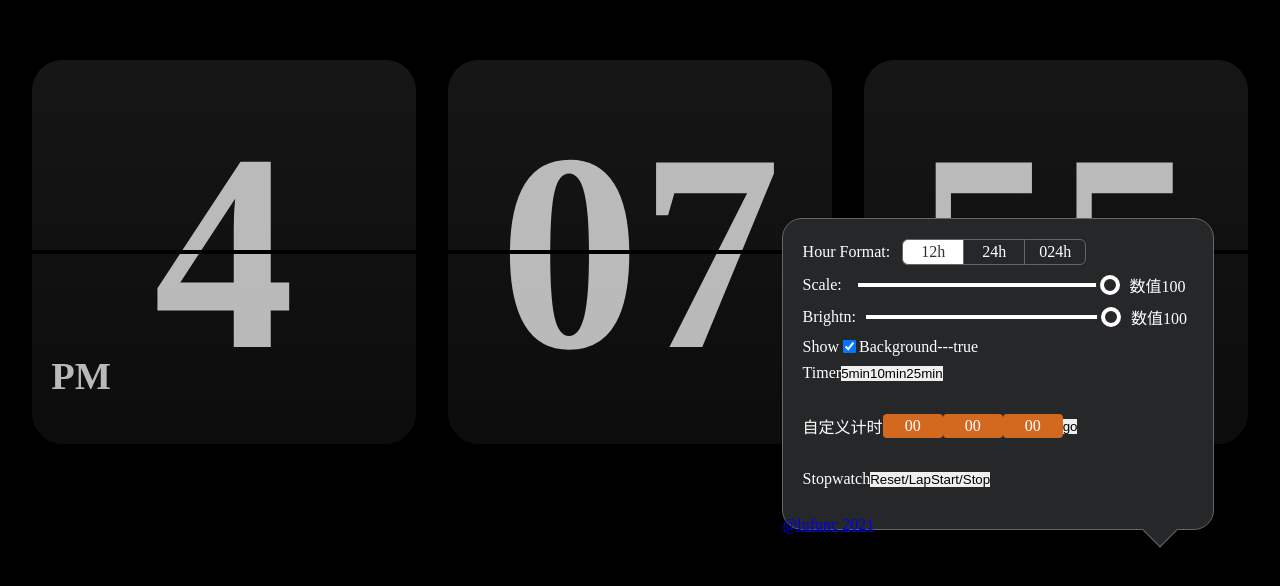
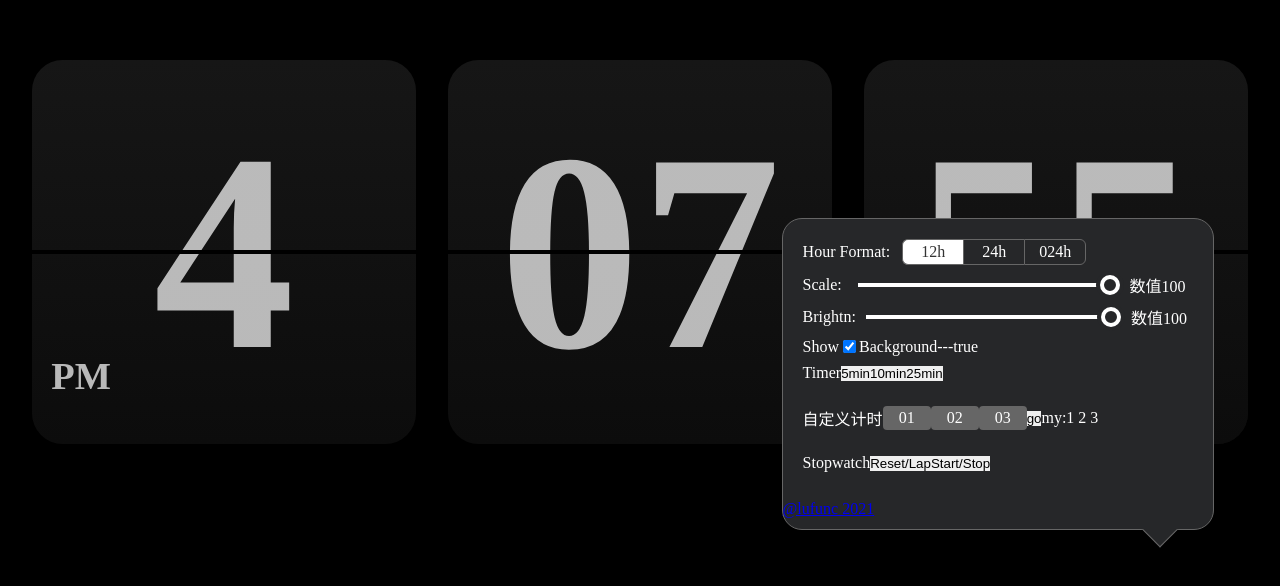
Before and after one commit to lufunc/clock, a Vue app: page / in a window 1280 px wide. Shown: the part 148-734 px from the top of the page. Built offline with nearby package versions, Linux system fonts and the light colour scheme.

Commit message:
feat:finish timePicker

```diff
--- a/src/App.vue
+++ b/src/App.vue
@@ -38,12 +38,13 @@
             <button>10min</button>
             <button>25min</button>
           </li>
-          <li style="height: 72px;">
+          <li style="height: 56px;">
             <span>自定义计时</span>
-            <timePicker></timePicker>
-            <timePicker></timePicker>
-            <timePicker></timePicker>
+            <timePicker :numRange="24" v-model="my_h"></timePicker>
+            <timePicker :numRange="60" v-model="my_m"></timePicker>
+            <timePicker :numRange="60" v-model="my_s"></timePicker>
             <button>go</button>
+            <span>{{'my:'+my_h+' '+my_m+' '+my_s}}</span>
           </li>
           <li>
             <div>Stopwatch</div>
@@ -82,7 +83,10 @@ export default {
       brightness: 100,
       showBg: true,
       fs: 22,
-      showSecond: true
+      showSecond: true,
+      my_h: 1,
+      my_m: 2,
+      my_s: 3
     })
     const zeroNum = (n) => {
       return n<10 ? '0'+n : n
--- a/src/components/clock.vue
+++ b/src/components/clock.vue
@@ -33,7 +33,7 @@ export default {
     })
     let timeout
     watchEffect(()=>{
-      console.log('watchEffect',props.num,props.ampm)
+      // console.log('watchEffect',props.num,props.ampm)
       let temp = getap(props.ampm, props.num)
       data.val = temp.t
       data.ap = temp.ap
--- a/src/components/slider.vue
+++ b/src/components/slider.vue
@@ -1,5 +1,5 @@
 <template>
-  <div class="slider" :style="{'height':barHeight}" @mousedown="sliderHandle">
+  <div class="slider" ref="mySlider" :style="{'height':barHeight}" @mousedown="sliderHandle">
     <div class="bar-line-right" :style="{'width':barHeight,'height':lineHeight}"></div>
     <div class="bar-line" :style="{'width': 'calc(100% - '+barHeight+')','height':lineHeight,'background-size':modelValue+'%'}">
       <div class="bar-handle" :style="{'width':barHeight,'height':barHeight,'left':modelValue+'%'}"></div>
@@ -8,7 +8,7 @@
 </template>
 
 <script>
-import { ref, unref, computed } from 'vue'
+import { ref } from 'vue'
 export default {
 props:{
   modelValue: Number,
@@ -20,10 +20,11 @@ props:{
   }
 },
 setup(props, { emit }){
+  const mySlider = ref(null)
   const sliderHandle = (event) => {
     let x = props.barHeight.match(/(\d+)/)[1]
     x = parseInt(x)
-    let temp = document.getElementsByClassName('slider')[0]
+    let temp = mySlider.value
     let tl = temp.getBoundingClientRect().left
     let tw = temp.offsetWidth
     const numRange = (n) => {
@@ -43,7 +44,8 @@ setup(props, { emit }){
     }
   }
   return {
-    sliderHandle
+    sliderHandle,
+    mySlider
   }
 }
 }
--- a/src/components/timePicker.vue
+++ b/src/components/timePicker.vue
@@ -1,54 +1,79 @@
 <template>
   <div class="time-panel-box">
     <div class="time-panel">
-      <div class="scroll-box" ref="sb">
+      <div class="scroll-box" ref="sb" @scroll="comfirmNum">
         <ul class="panel-item">
           <li v-for="(item,index) in temp" :key="index">{{item}}</li>
         </ul>
       </div>
-      <div class="panel-up" @click="comfirmNum(-1)">︿</div>
-      <div class="panel-down" @click="comfirmNum(1)">﹀</div>
+      <div class="panel-up" @click="changeNum(-1)">︿</div>
+      <div class="panel-down" @click="changeNum(1)">﹀</div>
     </div>
-    <!-- <div class="panel-mask" style="top: -16px;"></div>
-      <div class="panel-mask" style="bottom: -16px;"></div> -->
   </div>
 
 </template>
 
 <script>
-import { reactive, toRefs } from 'vue'
+import { reactive, toRefs, onMounted } from 'vue'
 export default {
-  setup(){
+  props: {
+    modelValue: Number,
+    numRange: {
+      default: 12
+    }
+  },
+  setup(props, { emit }){
     const data = reactive({
       val: 0,
       temp: [],
-      sb: null
+      sb: null,
+      timeout: null
     })
-    for(let i=0;i<24;i++){
-      let x = i>9? i : '0'+i
-      data.temp.push(x)
+    // console.log('props.numRange', props.numRange)
+    const init = () => {
+      for(let i=0;i<props.numRange;i++){
+        let x = i>9? i : '0'+i
+        data.temp.push(x)
+      }
     }
-    const comfirmNum = (n) => {
+    init()
+    const throttle = (fn, wait=300) => {
+      data.timeout = null
+      return function(){
+        clearTimeout(data.timeout)
+        data.timeout = setTimeout(() => {
+          fn.apply(this,arguments)
+        }, wait);
+      }
+    }
+    const changeNum = (n) => {
+      if(data.timeout) clearTimeout(data.timeout);
       let e = data.sb
-      // console.log('e', e)
       let t = e.scrollTop
       let h = 24
       let tl = data.temp.length
-      // console.log('h', h,tl)
       for(let i=tl-1;i>=0;i--){
         if(t > h*i-h/2){
-          console.log('i', i)
+          // console.log('i', i)
           let x = i +n
           if(x<0) x=0;
           if(x>tl-1) x=tl-1;
-          console.log('x', x)
+          // console.log('x', x)
           e.scrollTop = h*x
+          emit('update:modelValue',x)
           break
         }
       }
     }
+    const comfirmNum = throttle(()=>{
+      changeNum(0)
+    })
+    onMounted(()=>{
+      data.sb.scrollTop = props.modelValue*24
+    })
     return {
       ...toRefs(data),
+      changeNum,
       comfirmNum
     }
   }
@@ -66,9 +91,9 @@ export default {
 }
 .time-panel{
   position: relative;
-  background-color: chocolate;
+  background-color: #666;
   // background-image: url(@set_pic);
-  width: 60px;
+  width: 48px;
   height: 24px;
   border-radius: 4px;
   line-height: 24px;
@@ -80,6 +105,7 @@ export default {
   left: 50%;
   width: 100%;
   transform: translateX(-50%);
+  font-weight: 900;
   cursor: pointer;
   &:hover{
     display: block;
@@ -116,10 +142,4 @@ export default {
     height: 16px;
   }
 }
-.panel-mask{
-  position: absolute;
-  width: 100%;
-  background-color: #262729;
-  height: 16px;
-}
 </style>
```
